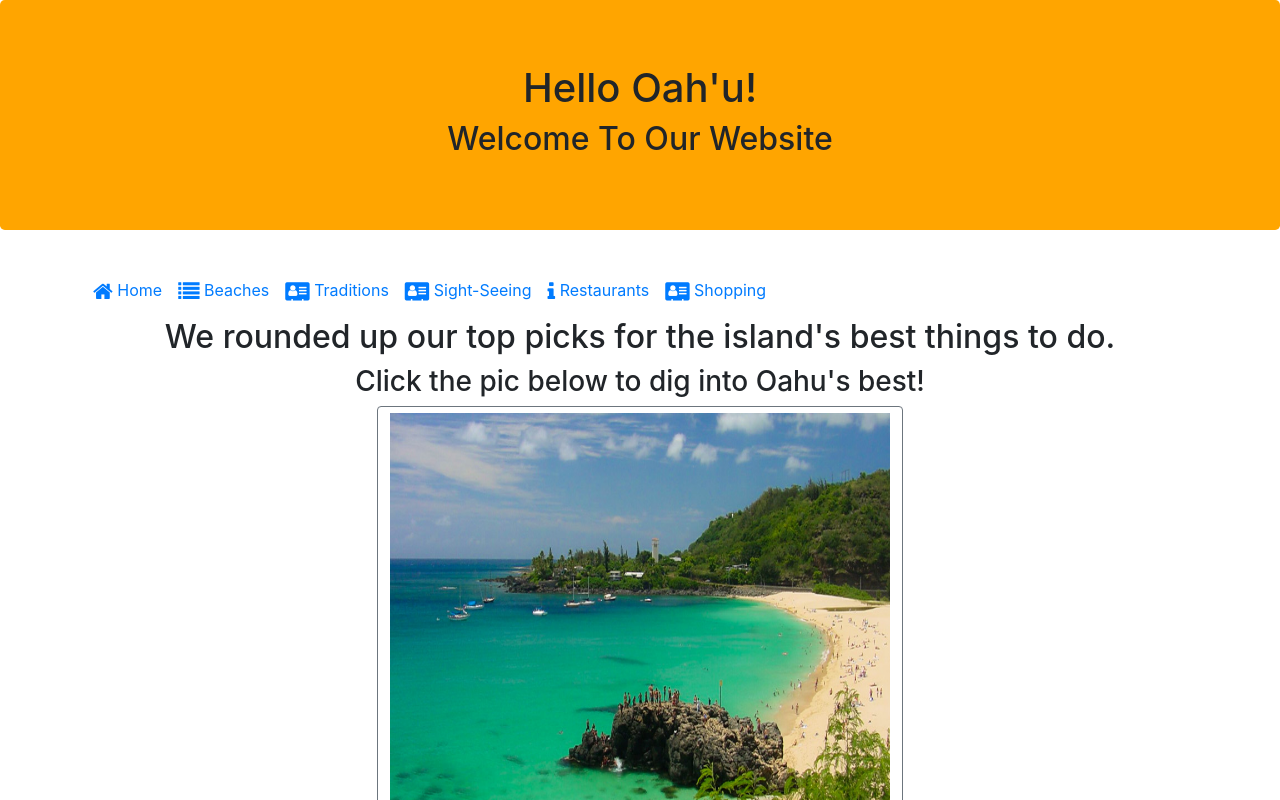
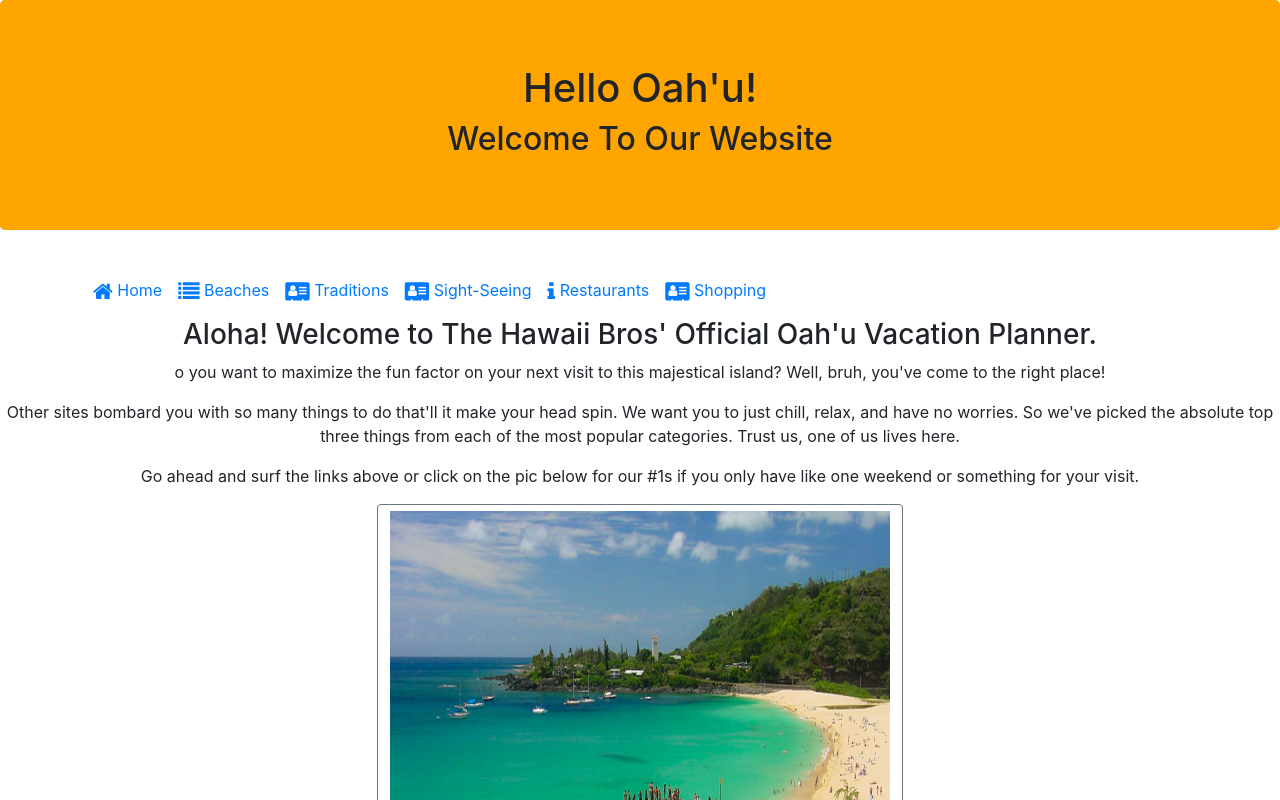
Before and after one commit to mj-wd/oahu-project-react, a React (Create React App) app: page /home in a window 1280 px wide. Shown: the top 800 px of the page. Built offline with nearby package versions, Linux system fonts and the light colour scheme.

Commit message:
homepage

```diff
--- a/src/components/HomeComponent.jsx
+++ b/src/components/HomeComponent.jsx
@@ -12,8 +12,10 @@ class Home extends Component {
     render() {
         return (
             <div>
-                <h2>We rounded up our top picks for the island's best things to do.</h2>
-                <h3>Click the pic below to dig into Oahu's best!</h3>
+                <h3>Aloha! Welcome to The Hawaii Bros' Official Oah'u Vacation Planner.</h3>
+                <p>o you want to maximize the fun factor on your next visit to this majestical island? Well, bruh, you've come to the right place!</p>
+                <p>Other sites bombard you with so many things to do that'll it make your head spin. We want you to just chill, relax, and have no worries. So we've picked the absolute top three things from each of the most popular categories. Trust us, one of us lives here.</p>
+                <p>Go ahead and surf the links above or click on the pic below for our #1s if you only have like one weekend or something for your visit.</p>
                 <Modal/>
             </div>
         );
```
